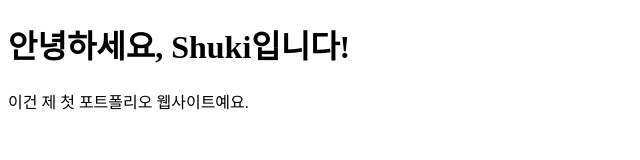
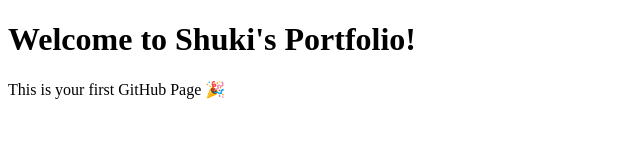
Before and after one commit to shukik429/shuki429.github.io, a plain HTML site: page index.html in a window 1280 px wide. Shown: the whole page, without its empty margins (0-640 px from the left). Drawn offline with Linux system fonts and the light colour scheme.

Commit message:
Update index.html

```diff
--- a/index.html
+++ b/index.html
@@ -1,11 +1,11 @@
 <!DOCTYPE html>
-<html lang="ko">
-<head>
-  <meta charset="UTF-8">
-  <title>Shuki의 포트폴리오</title>
-</head>
-<body>
-  <h1>안녕하세요, Shuki입니다!</h1>
-  <p>이건 제 첫 포트폴리오 웹사이트예요.</p>
-</body>
+<html>
+  <head>
+    <meta charset="UTF-8" />
+    <title>Shuki's Page</title>
+  </head>
+  <body>
+    <h1>Welcome to Shuki's Portfolio!</h1>
+    <p>This is your first GitHub Page 🎉</p>
+  </body>
 </html>
```
